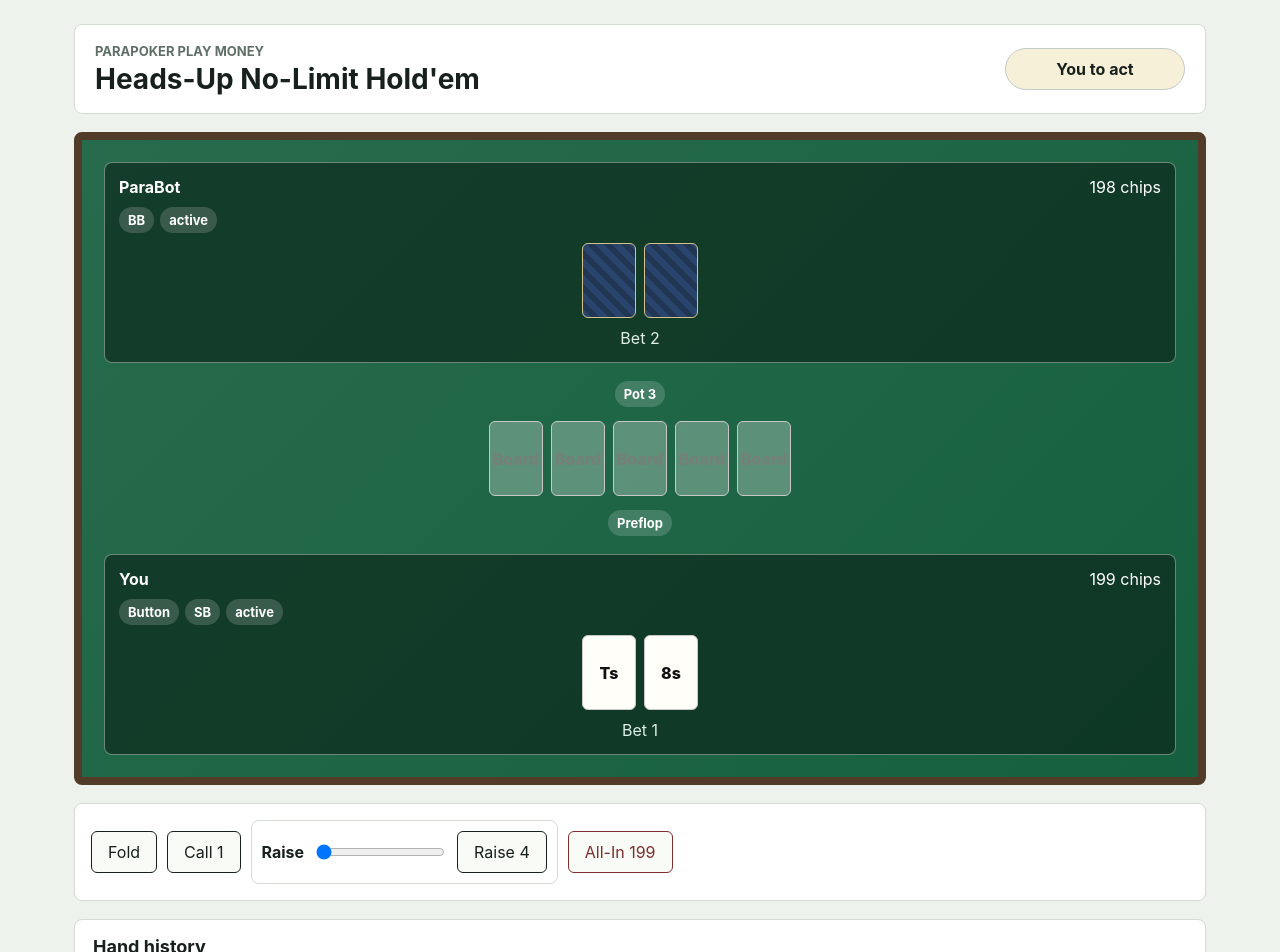
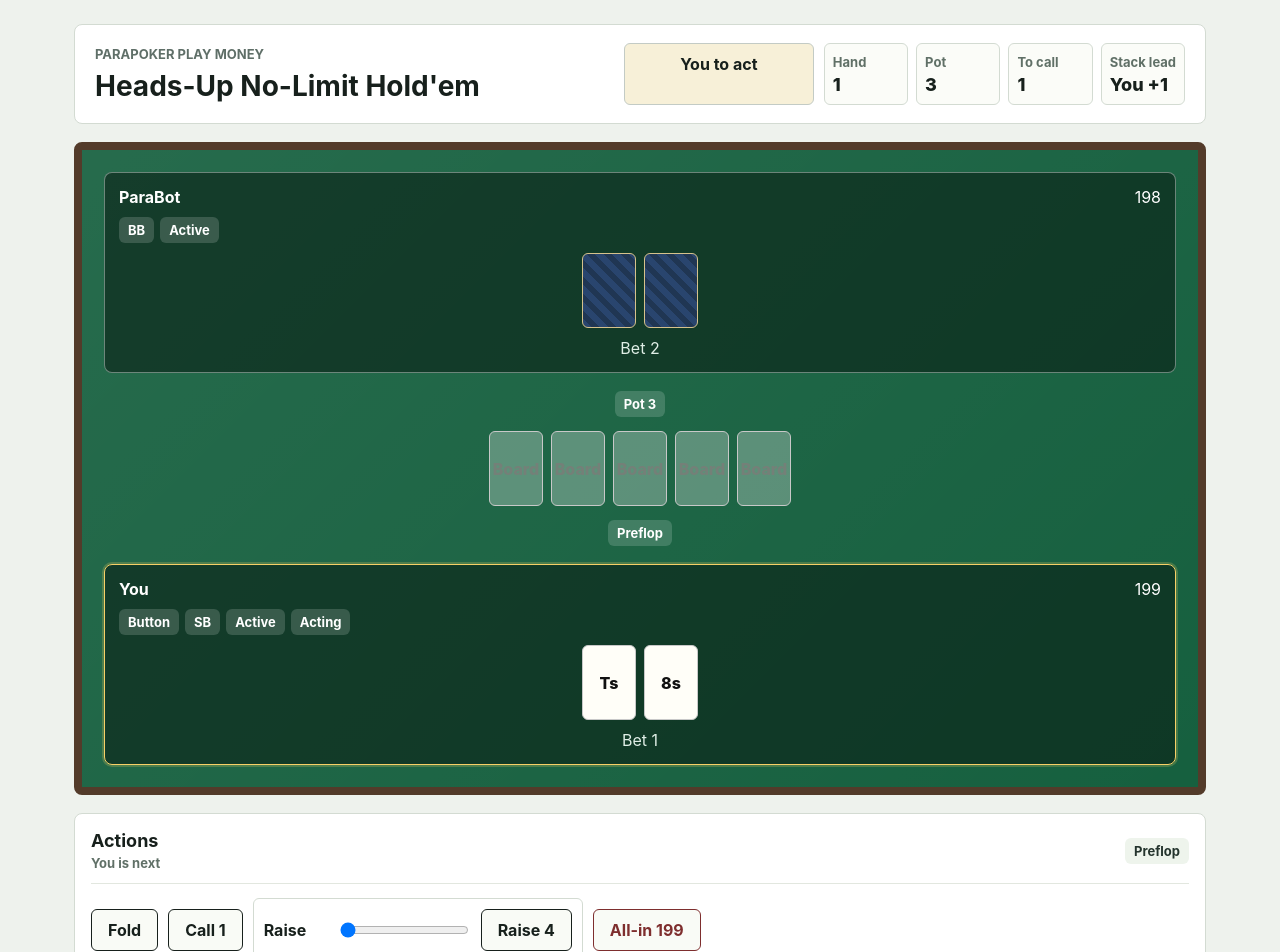
Before and after one commit to simply0307/parapoker-official-client, a React (Vite) app: page / in a window 1280 px wide. Shown: the top 952 px of the page. Built offline with nearby package versions, Linux system fonts and the light colour scheme.

Commit message:
Improve solo heads-up table UX

```diff
--- a/src/index.css
+++ b/src/index.css
@@ -32,11 +32,12 @@ button {
   min-height: 42px;
   padding: 0 16px;
   cursor: pointer;
-  text-transform: capitalize;
+  font-weight: 700;
 }
 
 button:hover {
   background: #ffffff;
+  transform: translateY(-1px);
 }
 
 button.primary {
@@ -67,11 +68,17 @@ button.danger {
 }
 
 .scoreboard {
-  display: flex;
-  align-items: center;
-  justify-content: space-between;
+  display: grid;
+  grid-template-columns: minmax(260px, 1fr) minmax(420px, auto);
+  align-items: stretch;
   gap: 18px;
   padding: 18px 20px;
+}
+
+.title-block {
+  display: grid;
+  align-content: center;
+  gap: 4px;
 }
 
 .eyebrow {
@@ -98,13 +105,52 @@ h2 {
 }
 
 .status-pill {
-  min-width: 180px;
+  min-width: 190px;
   border: 1px solid #c3cbc5;
-  border-radius: 999px;
+  border-radius: 6px;
   padding: 10px 14px;
   background: #f7f0d8;
   text-align: center;
   font-weight: 700;
+}
+
+.match-summary {
+  display: grid;
+  grid-template-columns: auto 1fr;
+  gap: 10px;
+  align-items: stretch;
+}
+
+.metric-grid {
+  margin: 0;
+  display: grid;
+  grid-template-columns: repeat(4, minmax(76px, 1fr));
+  gap: 8px;
+}
+
+.metric-grid div {
+  min-height: 62px;
+  border: 1px solid #d3dbd2;
+  border-radius: 6px;
+  padding: 8px;
+  background: #fbfcf8;
+  display: grid;
+  align-content: center;
+  gap: 4px;
+}
+
+.metric-grid dt,
+.section-heading span,
+.controls-header p {
+  color: #607067;
+  font-size: 13px;
+  font-weight: 700;
+}
+
+.metric-grid dd {
+  margin: 0;
+  font-size: 18px;
+  font-weight: 800;
 }
 
 .felt {
@@ -137,6 +183,11 @@ h2 {
   gap: 10px;
 }
 
+.seat.active-seat {
+  border-color: #f7d067;
+  box-shadow: 0 0 0 2px rgba(247, 208, 103, 0.22);
+}
+
 .seat-meta {
   display: flex;
   align-items: center;
@@ -152,8 +203,9 @@ h2 {
 
 .badges span,
 .street,
-.pot {
-  border-radius: 999px;
+.pot,
+.round-pill {
+  border-radius: 6px;
   background: rgba(255, 255, 255, 0.16);
   padding: 5px 9px;
   font-size: 13px;
@@ -220,6 +272,31 @@ h2 {
 
 .controls {
   padding: 16px;
+  display: grid;
+  gap: 14px;
+}
+
+.controls-header,
+.section-heading {
+  display: flex;
+  justify-content: space-between;
+  gap: 12px;
+  align-items: center;
+}
+
+.controls-header {
+  padding-bottom: 12px;
+  border-bottom: 1px solid #e2e7df;
+}
+
+.controls-header div {
+  display: grid;
+  gap: 4px;
+}
+
+.round-pill {
+  background: #eef4ec;
+  color: #24342d;
 }
 
 .action-row {
@@ -230,12 +307,12 @@ h2 {
 }
 
 .amount-control {
-  min-width: 230px;
+  min-width: 280px;
   border: 1px solid #d3dbd2;
-  border-radius: 8px;
+  border-radius: 6px;
   padding: 10px;
   display: grid;
-  grid-template-columns: auto 1fr auto;
+  grid-template-columns: 64px minmax(92px, 1fr) auto;
   gap: 10px;
   align-items: center;
 }
@@ -279,8 +356,12 @@ h2 {
   }
 
   .scoreboard {
-    align-items: stretch;
-    flex-direction: column;
+    grid-template-columns: 1fr;
+  }
+
+  .match-summary,
+  .metric-grid {
+    grid-template-columns: 1fr 1fr;
   }
 
   .felt {
@@ -296,4 +377,10 @@ h2 {
     width: 100%;
     grid-template-columns: 1fr;
   }
+
+  .controls-header,
+  .section-heading {
+    align-items: flex-start;
+    flex-direction: column;
+  }
 }
--- a/src/ui/PokerTable.tsx
+++ b/src/ui/PokerTable.tsx
@@ -16,10 +16,16 @@ export function PokerTable() {
 
   const heroSeat = snapshot.heroView.seats.find((seat) => seat.id === snapshot.heroView.heroSeatId)
   const opponentSeats = snapshot.heroView.seats.filter((seat) => seat.id !== snapshot.heroView.heroSeatId)
+  const pendingSeat = snapshot.publicView.seats.find((seat) => seat.id === snapshot.publicView.pendingSeatId)
   const canStartNextHand = snapshot.canonicalStatus === 'waitingForHand'
   const matchWinner = snapshot.publicView.status === 'complete'
     ? snapshot.publicView.seats.find((seat) => seat.stack > 0)
     : undefined
+  const toCall = heroSeat && snapshot.publicView.pendingSeatId === heroSeat.id
+    ? Math.max(0, snapshot.publicView.currentBet - heroSeat.streetContribution)
+    : 0
+  const stackLead = getStackLead(snapshot.publicView.seats, snapshot.heroView.heroSeatId)
+  const lastResult = getLastResultText(snapshot)
 
   const statusText = useMemo(() => {
     if (matchWinner) {
@@ -50,22 +56,37 @@ export function PokerTable() {
   return (
     <main className="table-shell">
       <section className="scoreboard" aria-label="Match state">
-        <div>
+        <div className="title-block">
           <p className="eyebrow">ParaPoker Play Money</p>
           <h1>Heads-Up No-Limit Hold&apos;em</h1>
         </div>
-        <div className="status-pill">{statusText}</div>
+        <div className="match-summary">
+          <div className="status-pill">{statusText}</div>
+          <dl className="metric-grid" aria-label="Match metrics">
+            <Metric label="Hand" value={snapshot.publicView.handNumber} />
+            <Metric label="Pot" value={formatChips(snapshot.publicView.pot)} />
+            <Metric label="To call" value={formatChips(toCall)} />
+            <Metric label="Stack lead" value={stackLead} />
+          </dl>
+        </div>
       </section>
 
       <section className="felt" aria-label="Poker table">
         <div className="opponents">
           {opponentSeats.map((seat) => (
-            <SeatPanel key={seat.id} seat={seat} cards={seat.revealedCards} hiddenCards={!seat.revealedCards} />
+            <SeatPanel
+              key={seat.id}
+              seat={seat}
+              cards={seat.revealedCards}
+              hiddenCards={!seat.revealedCards}
+              label="Opponent seat"
+              active={pendingSeat?.id === seat.id}
+            />
           ))}
         </div>
 
         <div className="board">
-          <div className="pot">Pot {snapshot.publicView.pot}</div>
+          <div className="pot">Pot {formatChips(snapshot.publicView.pot)}</div>
           <div className="community" aria-label="Community cards">
             {Array.from({ length: 5 }).map((_, index) => (
               <PlayingCard key={index} card={snapshot.publicView.communityCards[index]} placeholder="Board" />
@@ -74,10 +95,24 @@ export function PokerTable() {
           <div className="street">{snapshot.publicView.street ?? 'Waiting'}</div>
         </div>
 
-        {heroSeat && <SeatPanel seat={heroSeat} cards={snapshot.heroView.holeCards} />}
+        {heroSeat && (
+          <SeatPanel
+            seat={heroSeat}
+            cards={snapshot.heroView.holeCards}
+            label="Hero seat"
+            active={pendingSeat?.id === heroSeat.id}
+          />
+        )}
       </section>
 
       <section className="controls" aria-label="Player actions">
+        <div className="controls-header">
+          <div>
+            <h2>Actions</h2>
+            <p>{lastResult ?? (pendingSeat ? `${pendingSeat.name} is next` : 'Resolving hand')}</p>
+          </div>
+          <span className="round-pill">{titleCase(snapshot.publicView.street ?? snapshot.publicView.status)}</span>
+        </div>
         <div className="action-row">
           {snapshot.heroView.legalActions.length === 0 && !canStartNextHand && (
             <span className="muted">Waiting for the table authority.</span>
@@ -101,10 +136,13 @@ export function PokerTable() {
       </section>
 
       <section className="history" aria-label="Hand history">
-        <h2>Hand history</h2>
+        <div className="section-heading">
+          <h2>Hand history</h2>
+          <span>{snapshot.heroView.events.length} events</span>
+        </div>
         <ol>
-          {snapshot.heroView.events.slice(-10).map((event, index) => (
-            <li key={`${event.type}-${index}`}>{describeEvent(event)}</li>
+          {snapshot.heroView.events.slice(-10).map((event) => (
+            <li key={event.eventId}>{describeEvent(event)}</li>
           ))}
         </ol>
       </section>
@@ -116,22 +154,27 @@ function SeatPanel({
   seat,
   cards,
   hiddenCards = false,
+  label,
+  active = false,
 }: {
   seat: PublicSeatView
   cards?: PublicSeatView['revealedCards']
   hiddenCards?: boolean
+  label: string
+  active?: boolean
 }) {
   return (
-    <div className={`seat ${seat.id}`}>
+    <div className={`seat ${seat.id}${active ? ' active-seat' : ''}`} aria-label={label}>
       <div className="seat-meta">
         <strong>{seat.name}</strong>
-        <span>{seat.stack} chips</span>
+        <span>{formatChips(seat.stack)}</span>
       </div>
       <div className="badges">
         {seat.isDealer && <span>Button</span>}
         {seat.isSmallBlind && <span>SB</span>}
         {seat.isBigBlind && <span>BB</span>}
-        <span>{seat.status}</span>
+        <span>{titleCase(seat.status)}</span>
+        {active && <span>Acting</span>}
       </div>
       <div className="hole-cards">
         {hiddenCards ? (
@@ -146,7 +189,7 @@ function SeatPanel({
           </>
         )}
       </div>
-      <div className="contribution">Bet {seat.streetContribution}</div>
+      <div className="contribution">Bet {formatChips(seat.streetContribution)}</div>
     </div>
   )
 }
@@ -177,16 +220,17 @@ function ActionControl({
     const selectedAmount = amount ?? action.min
     return (
       <label className="amount-control">
-        <span>{action.type}</span>
+        <span>{titleCase(action.type)}</span>
         <input
           type="range"
           min={action.min}
           max={action.max}
+          aria-label={`${titleCase(action.type)} amount`}
           value={selectedAmount}
           onChange={(event) => setAmount(Number(event.target.value))}
         />
         <button type="button" onClick={() => submit({ type: action.type, amount: selectedAmount })}>
-          {action.type} {selectedAmount}
+          {titleCase(action.type)} {formatChips(selectedAmount)}
         </button>
       </label>
     )
@@ -210,9 +254,51 @@ function ActionControl({
 
   return (
     <button type="button" onClick={() => submit({ type: action.type })}>
-      {action.type}
+      {titleCase(action.type)}
     </button>
   )
+}
+
+function Metric({ label, value }: { label: string; value: string | number }) {
+  return (
+    <div>
+      <dt>{label}</dt>
+      <dd>{value}</dd>
+    </div>
+  )
+}
+
+function getStackLead(seats: PublicSeatView[], heroSeatId: string): string {
+  const hero = seats.find((seat) => seat.id === heroSeatId)
+  const opponent = seats.find((seat) => seat.id !== heroSeatId)
+  if (!hero || !opponent) {
+    return 'Even'
+  }
+  const difference = hero.stack - opponent.stack
+  if (difference === 0) {
+    return 'Even'
+  }
+  return difference > 0 ? `You +${difference}` : `${opponent.name} +${Math.abs(difference)}`
+}
+
+function getLastResultText(snapshot: LocalSinglePlayerSnapshot): string | undefined {
+  const awarded = [...snapshot.heroView.events].reverse().find((event) => event.type === 'potAwarded')
+  if (!awarded || snapshot.publicView.status === 'handInProgress') {
+    return undefined
+  }
+  return `Last pot: ${awarded.payload.winners.map((winner) => `${winner.seatId} won ${winner.amount}`).join(', ')}`
+}
+
+function formatChips(amount: number): string {
+  return `${amount}`
+}
+
+function titleCase(value: string): string {
+  return value
+    .split(/[-\s]/)
+    .filter(Boolean)
+    .map((part) => `${part.charAt(0).toUpperCase()}${part.slice(1)}`)
+    .join(' ')
 }
 
 function describeEvent(event: LocalSinglePlayerSnapshot['heroView']['events'][number]): string {
```
Also changed, not shown: 1 other file (tests, documents, lock files or other folders).
